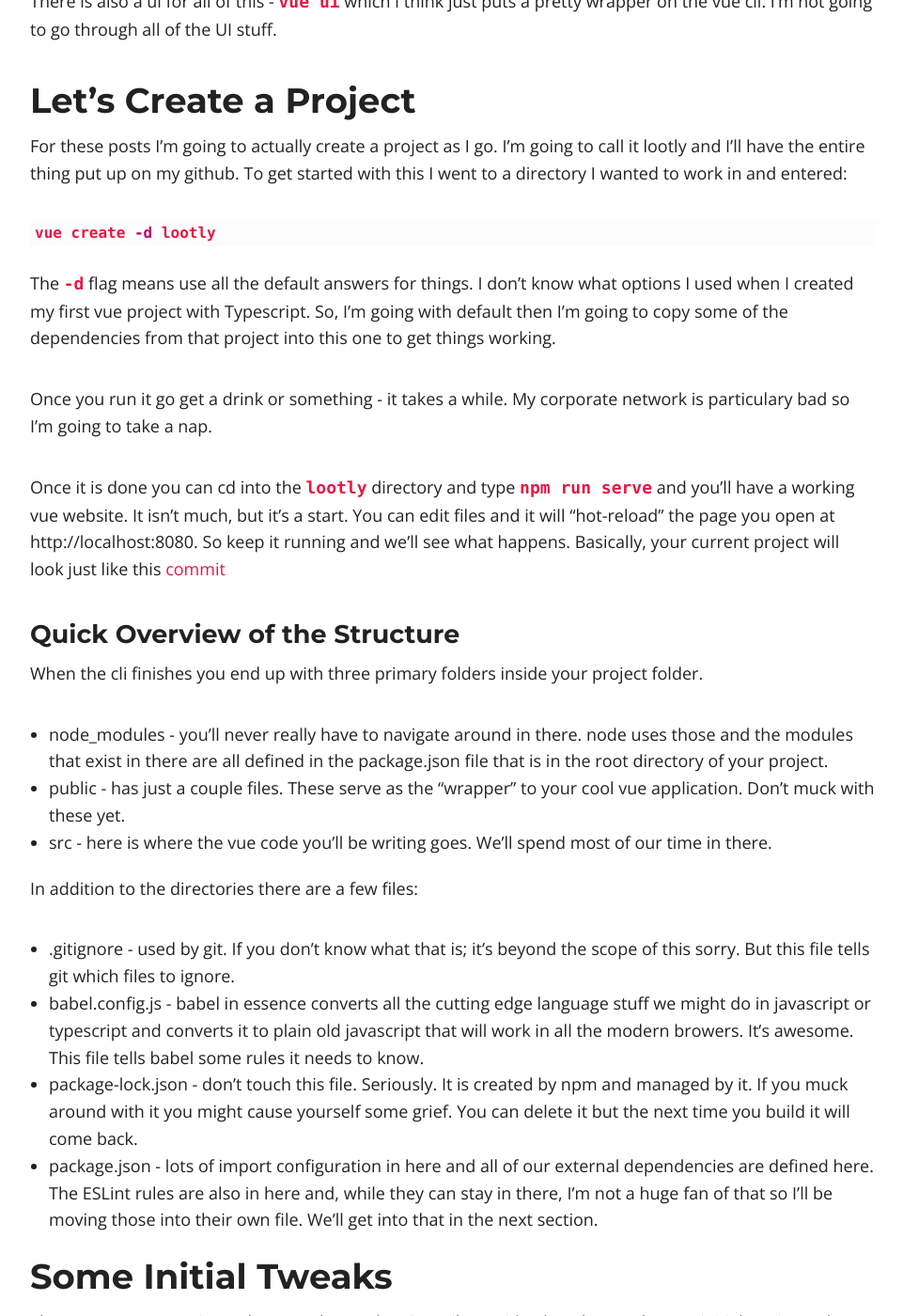
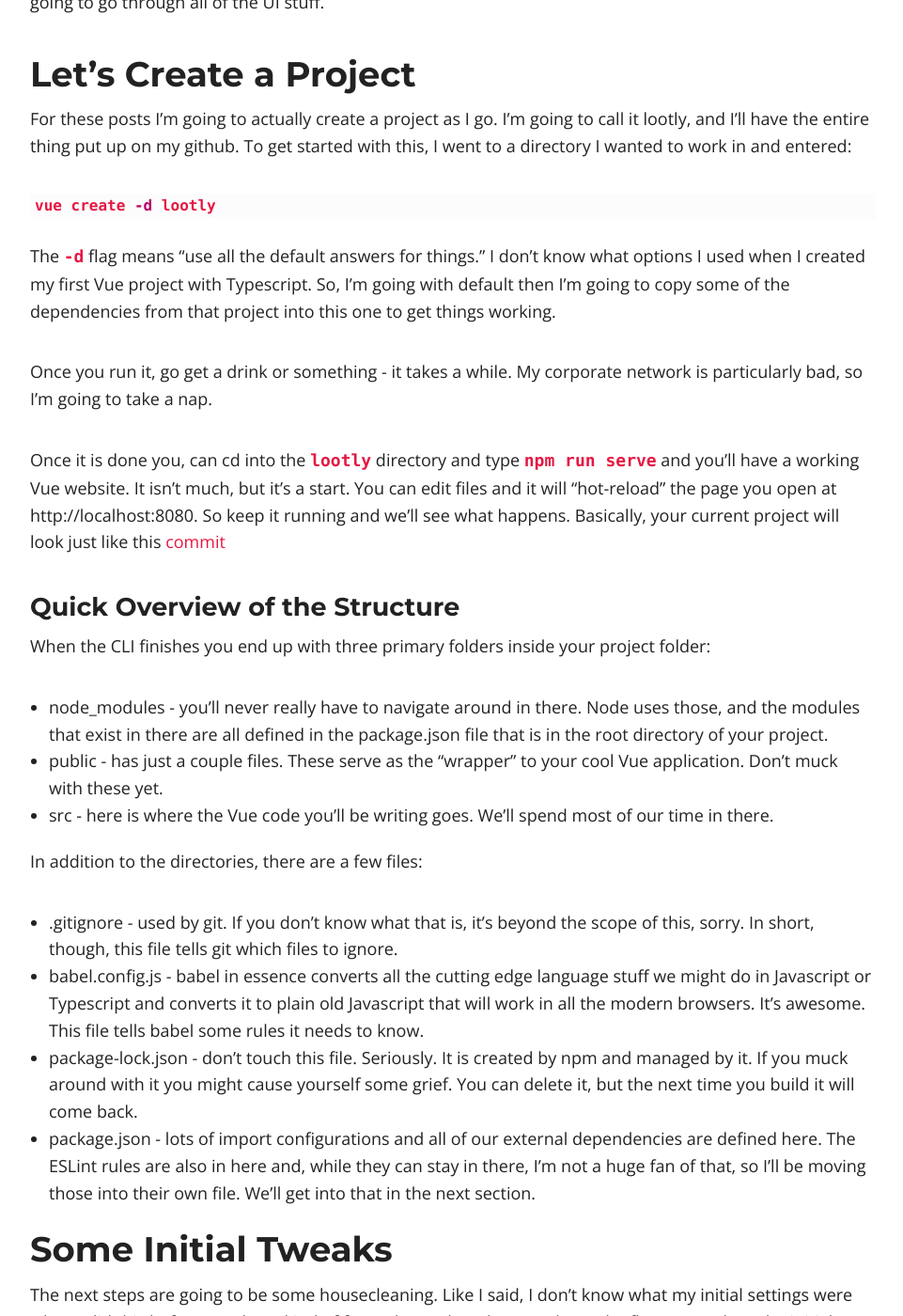
Before and after one commit to finalcut/finalcut.github.io, a Jekyll site: the page built from _posts/2020-02-21-getting-started-with-vue-and-typescript.md, in a window 1280 px wide and 1400 px high, scrolled down 2796 px. Shown: the whole window at 94% size, without its empty margins (158-1119 px from the left). Built offline with Jekyll 4.4.1, drawn with Linux system fonts in a browser that asks for light colours; nearby versions of some CDN libraries; comment, search, counter and statistics services are not loaded; some of the changed text lies outside the part shown.

Commit message:
connor abuses the oxford comma

````diff
--- a/_posts/2020-02-21-getting-started-with-vue-and-typescript.md
+++ b/_posts/2020-02-21-getting-started-with-vue-and-typescript.md
@@ -31,17 +31,17 @@ Before we get into using Vue - let's talk about tooling.  I am using Visual Stud
 
 ### Visual Studio Code Extensions
 
-* [ESLint](https://marketplace.visualstudio.com/items?itemName=dbaeumer.vscode-eslint) - honestly, if you're touching any kind of javascript use ESLint.
-* [Vetur](https://marketplace.visualstudio.com/items?itemName=octref.vetur) - Vue Tooling for VS Code - probably does a lot I don't know about. But it alerts you to LOTS of problems.
+* [ESLint](https://marketplace.visualstudio.com/items?itemName=dbaeumer.vscode-eslint) - Honestly, if you're touching any kind of Javascript, use ESLint.
+* [Vetur](https://marketplace.visualstudio.com/items?itemName=octref.vetur) - Vue Tooling for VS Code - probably does a lot I don't know about... but it alerts you to LOTS of problems.
 * [vue](https://marketplace.visualstudio.com/items?itemName=jcbuisson.vue) - a syntax highlighting extension
 
-Later, when we get into testing, you'll reallly appreciate extensions such as:
+Later, when we get into testing, you'll really appreciate extensions such as:
 
 * [JestRunner](https://marketplace.visualstudio.com/items?itemName=firsttris.vscode-jest-runner)
 
 ### Workspace Settings
 
-I really like lint. It keeps things "clean".  Sure, there can be some really obnoxious linting rules but for the most part, what we'll be using, are pretty handy.  However, the rules can still get annoying. Fortunately, with the eslint extension we can fix a lot of things automatically.  If you're using VSCode you can go to `File->Settings->Workspace->settings.json` and add the following.  This is my entire settings.json file for the workspace.
+I really like lint. It keeps things "clean". However, the rules can still be really obnoxious. Fortunately, with the eslint extension we can fix a lot of things automatically.  If you're using VSCode, you can go to `File->Settings->Workspace->settings.json` and add the following.  This is my entire settings.json file for the workspace:
 
 ```js
 {
@@ -63,54 +63,54 @@ I really like lint. It keeps things "clean".  Sure, there can be some really obn
 
 ## Install the Vue Cli
 
-Install the [Vue CLI](https://cli.vuejs.org/guide/installation.html) - it will make your life eaiser in the long run.  Trust me.  I tried the `npm install vue` option but, quite frankly I floundered a round a bit trying to translate my outdated Angular 1.x (that I hadn't touched for a year) into Vue setup/build/packaging and I gave up.   The Vue Cli makes everything pretty easy.  This [link](https://cli.vuejs.org/guide/installation.html) takes you right to the installation instructions.
+Install the [Vue CLI](https://cli.vuejs.org/guide/installation.html) - it will make your life eaiser in the long run.  Trust me.  I tried the `npm install vue` option, but quite frankly I floundered around a bit trying to translate my outdated Angular 1.x (that I hadn't touched for a year) into Vue setup/build/packaging and gave up.   The Vue Cli makes everything pretty easy.  This [link](https://cli.vuejs.org/guide/installation.html) takes you right to the installation instructions.
 
-Pay attention; even though I'm working with VUE 2 - the Vue Cli version I'm operating with is 4.1.1 - version numbers for Vue aren't consistent across all "vue related things" - that makes sense if you think about it but I can imagine it might confuse some people.
+Pay attention; even though I'm working with VUE 2, the Vue Cli version I'm operating with is 4.1.1 - version numbers for Vue aren't consistent across all "vue related things." That makes sense if you think about it,but I can imagine it might confuse some people.
 
-There is also a ui for all of this - `vue ui` which I think just puts a pretty wrapper on the vue cli.   I'm not going to go through all of the UI stuff.
+There is also a UI for all of this - `vue ui`, which I think just puts a pretty wrapper on the Vue VLI.   I'm not going to go through all of the UI stuff.
 
 ## Let's Create a Project
 
-For these posts I'm going to actually create a project as I go.  I'm going to call it lootly and I'll have the entire thing put up on my github.  To get started with this I went to a directory I wanted to work in and entered:
+For these posts I'm going to actually create a project as I go.  I'm going to call it lootly, and I'll have the entire thing put up on my github.  To get started with this, I went to a directory I wanted to work in and entered:
 
 ```sh
 vue create -d lootly
 ```
 
-The `-d` flag means use all the default answers for things.  I don't know what options I used when I created my first vue project with Typescript.  So, I'm going with default then I'm going to copy some of the dependencies from that project into this one to get things working.
+The `-d` flag means "use all the default answers for things."  I don't know what options I used when I created my first Vue project with Typescript.  So, I'm going with default then I'm going to copy some of the dependencies from that project into this one to get things working.
 
-Once you run it go get a drink or something - it takes a while.  My corporate network is particulary bad so I'm going to take a nap.
+Once you run it, go get a drink or something - it takes a while.  My corporate network is particularly bad, so I'm going to take a nap.
 
-Once it is done you can cd into the `lootly` directory and type `npm run serve` and you'll have a working vue website.  It isn't much, but it's a start.  You can edit files and it will "hot-reload" the page you open at http://localhost:8080.  So keep it running and we'll see what happens.  Basically, your current project will look just like this [commit](https://github.com/finalcut/vue-lootly/tree/1aae4316b1f99384b4a482af116012476b607264)
+Once it is done you, can cd into the `lootly` directory and type `npm run serve` and you'll have a working Vue website.  It isn't much, but it's a start.  You can edit files and it will "hot-reload" the page you open at http://localhost:8080.  So keep it running and we'll see what happens.  Basically, your current project will look just like this [commit](https://github.com/finalcut/vue-lootly/tree/1aae4316b1f99384b4a482af116012476b607264)
 
 ### Quick Overview of the Structure
 
-When the cli finishes you end up with three primary folders inside your project folder.
+When the CLI finishes you end up with three primary folders inside your project folder:
 
-* node_modules - you'll never really have to navigate around in there.  node uses those and the modules that exist in there are all defined in the package.json file that is in the root directory of your project.
-* public - has just a couple files.  These serve as the "wrapper" to your cool vue application.  Don't muck with these yet.
-* src - here is where the vue code you'll be writing goes.  We'll spend most of our time in there.
+* node_modules - you'll never really have to navigate around in there.  Node uses those, and the modules that exist in there are all defined in the package.json file that is in the root directory of your project.
+* public - has just a couple files.  These serve as the "wrapper" to your cool Vue application.  Don't muck with these yet.
+* src - here is where the Vue code you'll be writing goes.  We'll spend most of our time in there.
 
-In addition to the directories there are a few files:
+In addition to the directories, there are a few files:
 
-* .gitignore - used by git.  If you don't know what that is; it's beyond the scope of this sorry. But this file tells git which files to ignore.
-* babel.config.js - babel in essence converts all the cutting edge language stuff we might do in javascript or typescript and converts it to plain old javascript that will work in all the modern browers.  It's awesome.  This file tells babel some rules it needs to know.
-* package-lock.json - don't touch this file.  Seriously.  It is created by npm and managed by it. If you muck around with it you might cause yourself some grief.  You can delete it but the next time you build it will come back.
-* package.json - lots of import configuration in here and all of our external dependencies are defined here.  The ESLint rules are also in here and, while they can stay in there, I'm not a huge fan of that so I'll be moving those into their own file.  We'll get into that in the next section.
+* .gitignore - used by git.  If you don't know what that is, it's beyond the scope of this, sorry. In short, though, this file tells git which files to ignore.
+* babel.config.js - babel in essence converts all the cutting edge language stuff we might do in Javascript or Typescript and converts it to plain old Javascript that will work in all the modern browsers.  It's awesome.  This file tells babel some rules it needs to know.
+* package-lock.json - don't touch this file.  Seriously.  It is created by npm and managed by it. If you muck around with it you might cause yourself some grief.  You can delete it, but the next time you build it will come back.
+* package.json - lots of import configurations and all of our external dependencies are defined here.  The ESLint rules are also in here and, while they can stay in there, I'm not a huge fan of that, so I'll be moving those into their own file.  We'll get into that in the next section.
 
 ## Some Initial Tweaks
 
-The next steps are going to be some housecleaning.  Like I said, I don't know what my initial settings where when I did this before so I have kind of figured out what I have to do on the fly to reproduce the initial project state.
+The next steps are going to be some housecleaning.  Like I said, I don't know what my initial settings were when I did this before, so I have kind of figured out what I have to do on the fly to reproduce the initial project state.
 
-First you need to update your package.json - use this [commit](https://github.com/finalcut/vue-lootly/commit/2c7c45c65a6017f8fffa7e833dba1156537598df) to see the differences.  After you update your package.json you'll need to run.
+First, you need to update your package.json - use this [commit](https://github.com/finalcut/vue-lootly/commit/2c7c45c65a6017f8fffa7e833dba1156537598df) to see the differences.  After you update your package.json you'll need to run.
 
 ```sh
 npm install
 ```
 
-This will take a bit of time and pull in the rest of the dependencies.  Note, not only did I add a bunch of other dependencies I also removed a section from the file for eslint.  I prefer to have that in it's own config file; it just makes more sense to me that way.  The eslint files `.eslintrc.js` and `.eslintignore` are in the same commit as the updated package.json; so feel free to copy them as well.
+This will take a bit of time to pull in the rest of the dependencies.  Note, not only did I add a bunch of other dependencies, I also removed a section from the file for eslint.  I prefer to have that in it's own config file; it just makes more sense to me that way.  The eslint files `.eslintrc.js` and `.eslintignore` are in the same commit as the updated package.json, so feel free to copy them as well.
 
-There are a few other files I ended up needing/wanting so here they are.  Again, you can probably just [copy these from my repository](https://github.com/finalcut/vue-lootly/tree/63d55585cb24e20003aa0a8242564326960c5519).
+There are a few other files I ended up needing/wanting, so here they are.  Again, you can probably just [copy these from my repository](https://github.com/finalcut/vue-lootly/tree/63d55585cb24e20003aa0a8242564326960c5519).
 
 ```sh
 # babel is a translator, this file tells babel how to do it's magic
@@ -124,9 +124,9 @@ There are a few other files I ended up needing/wanting so here they are.  Again,
 /src/shims-vue.d.ts
 ```
 
-At this point, go ahead and delete the file in `/src/components/HelloWorld.vue` we won't use it and it will just clutter the area later.
+At this point, go ahead and delete the file in `/src/components/HelloWorld.vue`. We won't use it and it will just clutter the area later.
 
-Next, change `/src/App.vue` to be this simple bit of code.
+Next, change `/src/App.vue` to be this simple bit of code:
 
 ```html
 <!-- single file component; has template at the top, and logic/script at the bottom -->
@@ -179,6 +179,6 @@ You can [see the entire appliation, as it stands now, at this commit point](http
 
 ## Conclusion
 
-At this point we've done quite a bit and don't have a whole lot to show for it.  But, we're set up to start making some real rapid progress.  We've created our first typescript component (the actual app); we've used property decorators, we've created a "getter", which is effectively a "computed" property the way Vue is typically described.
+At this point we've done quite a bit and don't have a whole lot to show for it.  However, we're set up to start making some real rapid progress.  We've created our first Typescript component (the actual app), we've used property decorators, and we've created a "getter", which is effectively a "computed" property in the way Vue is typically described.
 
-In the next article we'll start by including Vuetify (a nice material design based library), create a second component that has props, "data", and we'll setup routing!
+In the next article, we'll start by including Vuetify (a nice Material Design based library), create a second component that has props and "data", and we'll set up routing!
````
Also changed, not shown: other parts of _posts/2020-02-21-getting-started-with-vue-and-typescript.md (+10 -10 lines).
